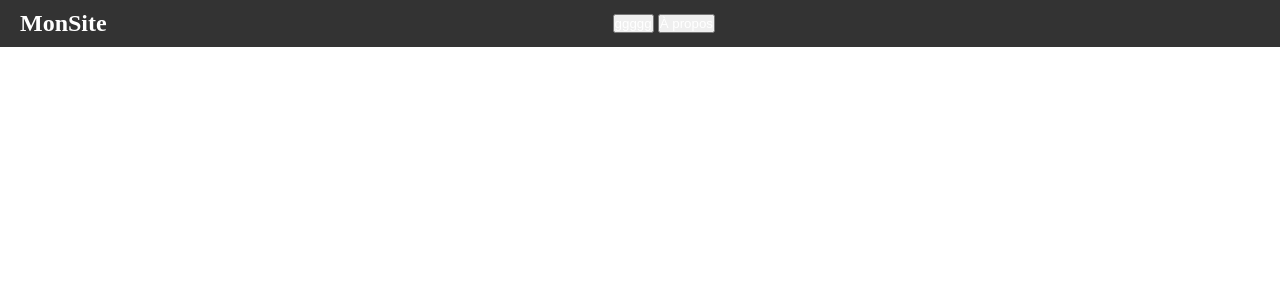
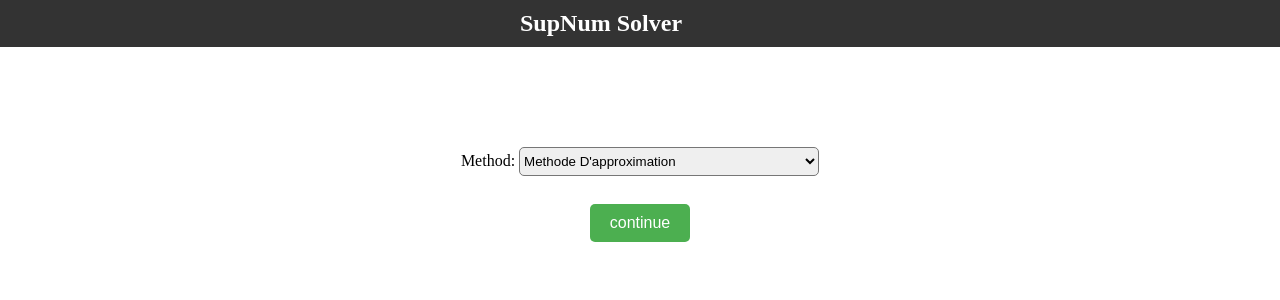
Before and after one commit to ahmedelmewloud/defi2, a Django app: page / in a window 1280 px wide. Shown: the top 300 px of the page. Run offline with Django 4.2, Linux system fonts and the light colour scheme.

Commit message:
joe09r8093

```diff
--- a/defi2/defi2_app/templates/index.html
+++ b/defi2/defi2_app/templates/index.html
@@ -71,6 +71,40 @@
         display: block;
     }
 }
+form {
+            width: 50%; /* Définir la largeur du formulaire */
+            margin: 0 auto; /* Centrer le formulaire */
+            margin-top: 100px; /* Marge en haut */
+            text-align: center; /* Centrer le contenu du formulaire */
+        }
+
+        /* Style pour le select */
+        select {
+            border-radius: 5px;
+            width: 300px;
+            height: 29px; /* Ajouter un border-radius */
+        }
+
+        /* Style pour le bouton */
+        button {
+            border-radius: 5px; /* Ajouter un border-radius */
+            background-color: #4CAF50; /* Ajouter une couleur de fond */
+            color: white; /* Couleur du texte */
+            padding: 10px 20px; /* Ajouter un espace de remplissage */
+            text-align: center; /* Centrer le texte */
+            text-decoration: none; /* Supprimer la décoration du texte */
+            display: inline-block; /* Afficher comme un bloc */
+            font-size: 16px; /* Taille de la police */
+            margin-top: 10px; /* Ajouter une marge en haut */
+            cursor: pointer; /* Curseur de la souris */
+            border: none; /* Supprimer les bordures */
+        }
+
+        /* Style pour le bouton au survol */
+        button:hover {
+            background-color: #45a049; /* Changer la couleur de fond au survol */
+        }
+
 
 
 </style>
@@ -79,14 +113,20 @@
 <body>
 
 <nav class="navbar">
-    <div class="logo">MonSite</div>
-    <ul class="nav-links" style="margin-right:545px;">
-        <button> <a href="{% url 'graphe_aco2' %}">ggggg</a></button>
-        <button> <a href="{% url 'graph_page' %}">À propos</a></button>
-        <!-- <button><a href="{% url 'import_excel' %}">Importer Fichier</a></button> -->
+    <div class="logo" style="margin-left: 500px;">SupNum Solver</div>
 
-    </ul>
 </nav>
 
+<form action="{% url 'index' %}" method="post" style="margin-top: 100px;" >
+    {% csrf_token %}
+    <label for="">Method:</label>
+    <select id="method" name="choix">
+        <option value="app">Methode D'approximation</option>
+        <option value="aco">Methode ACO</option>
+    </select>
+    <br>
+    <br>
+    <button type="submit">continue</button>
+</form>
 </body>
 </html>
--- a/defi2/defi2_app/views.py
+++ b/defi2/defi2_app/views.py
@@ -16,6 +16,12 @@ import io
 import urllib
 
 def index(request):
+    if request.method == 'POST':
+        choix = request.POST.get('choix')
+        if choix == 'app':
+            return redirect('graph_page')
+        elif choix == 'aco':
+            return redirect('graphe_aco2')
     return render(request, 'index.html')
 # df = 0
 def import_excel(request):
@@ -34,8 +40,6 @@ def import_excel(request):
             return render(request, 'h.html', {'error_message': 'Le fichier doit être au format Excel (.xlsx)'})
     else:
         return render(request, 'h.html')
-
-
 
 
 
@@ -83,7 +87,7 @@ def graph_page(request):
     path_villes = [df.iloc[i]['Ville'] for i in path_indices]
 
     # Préparation des positions des villes pour le tracé
-    pos = {df.iloc[i]['Ville']: (df.iloc[i]['Longitude'], df.iloc[i]['Latitude']) for i in path_indices}
+    pos = {df.iloc[i]['Ville']: (df.iloc[i]['Longitude'] - 0.5, df.iloc[i]['Latitude']) for i in path_indices}
 
     # Création du graphe pour le tracé
     G = nx.Graph()
@@ -91,10 +95,14 @@ def graph_page(request):
         G.add_edge(df.iloc[path_indices[i]]['Ville'], df.iloc[path_indices[i + 1]]['Ville'])
 
     plt.figure(figsize=(12, 8))
-    nx.draw_networkx_nodes(G, pos, node_size=500, node_color='lightblue')
+    nx.draw_networkx_nodes(G, pos, node_size=2, node_color='red')
     nx.draw_networkx_labels(G, pos)
     nx.draw_networkx_edges(G, pos, edgelist=[(path_villes[i], path_villes[i+1]) for i in range(len(path_villes)-2)], edge_color='blue', arrows=False)
     nx.draw_networkx_edges(G, pos, edgelist=[(path_villes[-2], path_villes[-1])], edge_color='red', arrows=True, style='dashed')
+
+    # Ajout de la légende
+    plt.text(0.5, 1.05, 'Rouge: Retour', transform=plt.gca().transAxes, ha='center')
+    plt.text(0.5, 1.02, 'Bleu: Aller', transform=plt.gca().transAxes, ha='center')
 
     buffer = io.BytesIO()
     plt.savefig(buffer, format='png')
@@ -105,6 +113,13 @@ def graph_page(request):
     image_base64 = base64.b64encode(image_png).decode('utf-8')
 
     return render(request, 'graph_page.html', {'image_base64': image_base64})
+
+
+
+
+
+
+
 
 def graphe_aco2(request):
     # Chargement des données
@@ -170,7 +185,7 @@ def graphe_aco2(request):
     pos = nx.get_node_attributes(G, 'pos')
 
     plt.figure(figsize=(10, 8))
-    nx.draw_networkx_nodes(G, pos, node_size=2500, node_color="blue")
+    nx.draw_networkx_nodes(G, pos, node_size=20, node_color="blue")
     nx.draw_networkx_labels(G, pos, font_size=8, font_weight="bold")
     nx.draw_networkx_edges(G, pos, edgelist=G.edges(), edge_color="gray")
     plt.title('Tournée minimale en Mauritanie avec ACO')
```
Also changed, not shown: defi2/mauritania_cities_map.html (added, +345 -0 lines).
